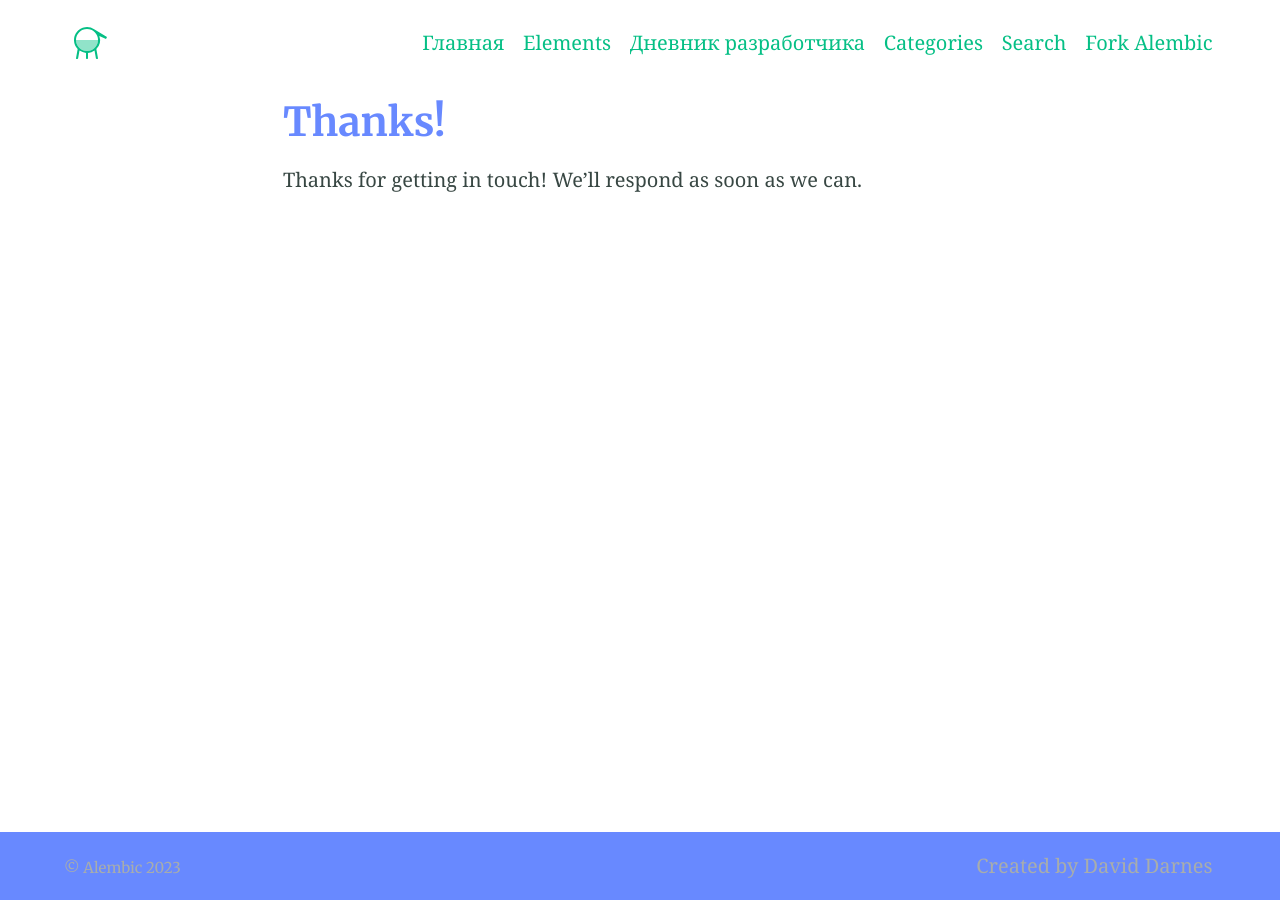
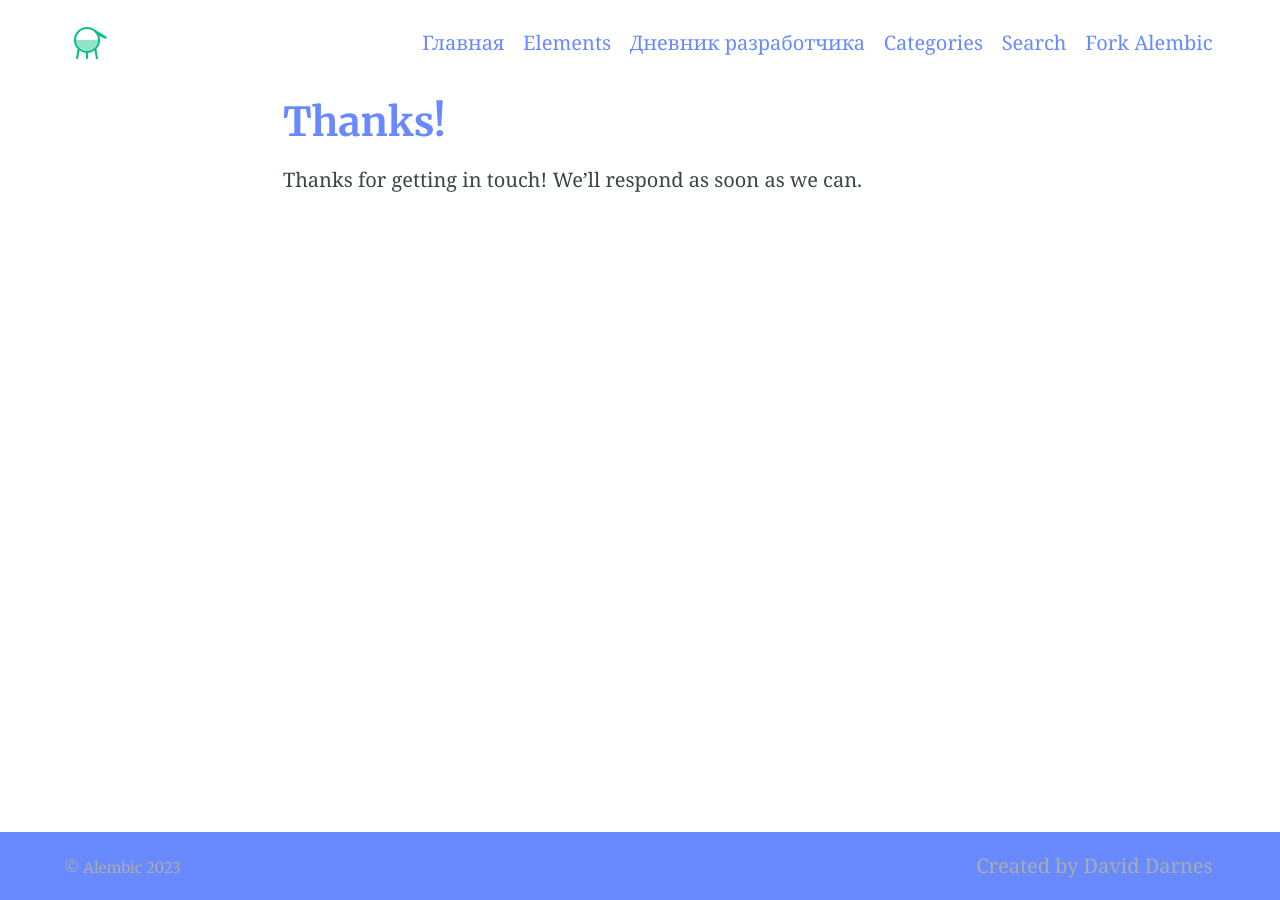
Before and after one commit to HukumkaDD/Space-Explorer-Game, a Jekyll site: the page built from thanks.md, in a window 1280 px wide. Built offline with Jekyll 4.4.1, drawn with Linux system fonts in a browser that asks for light colours.

Commit message:
Update _settings.scss

```diff
--- a/_sass/_settings.scss
+++ b/_sass/_settings.scss
@@ -7,7 +7,7 @@ $accentColour: #05bf85 !default;
 // Text colours
 $headingColour: #6889ff !default;
 $bodyColour: #384743 !default;
-$linkColour: #05bf85 !default;
+$linkColour: #6889ff !default;
 $hoverColour: #008000 !default;
 $focusColour: #fa407a !default;
 $captionColour: #a8adac !default;
```
